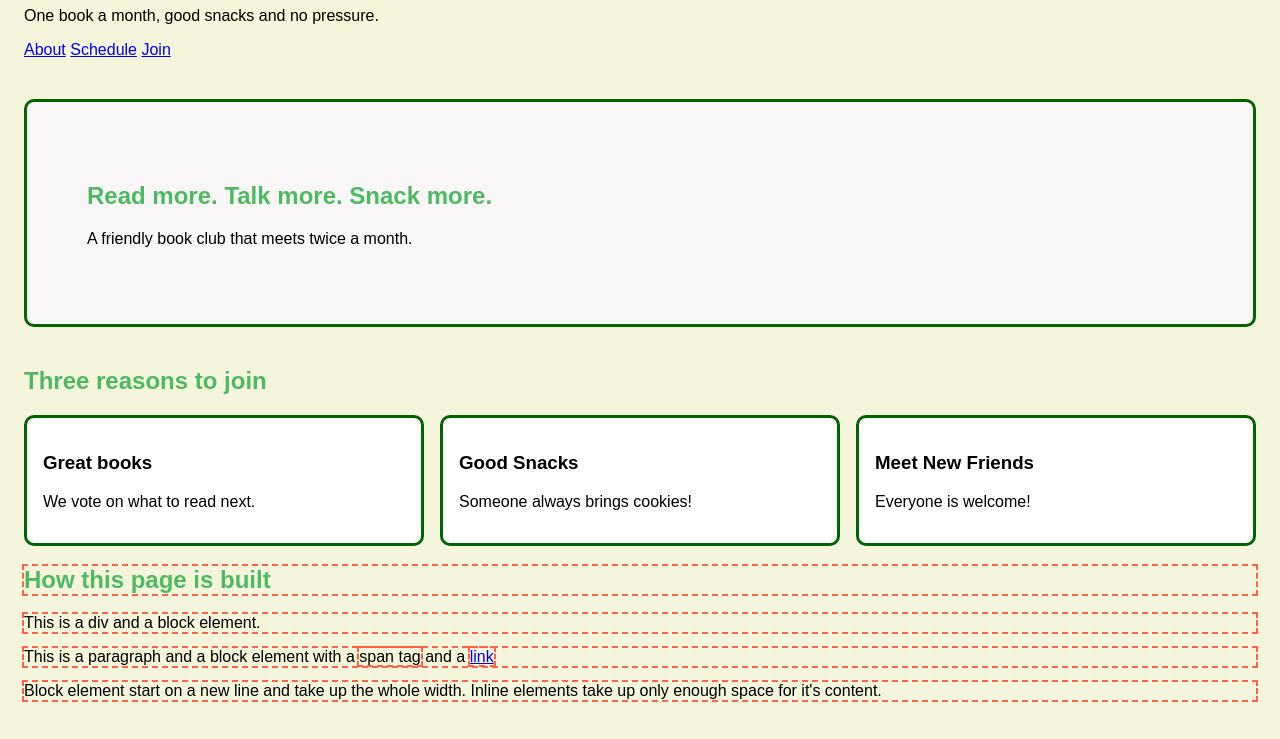
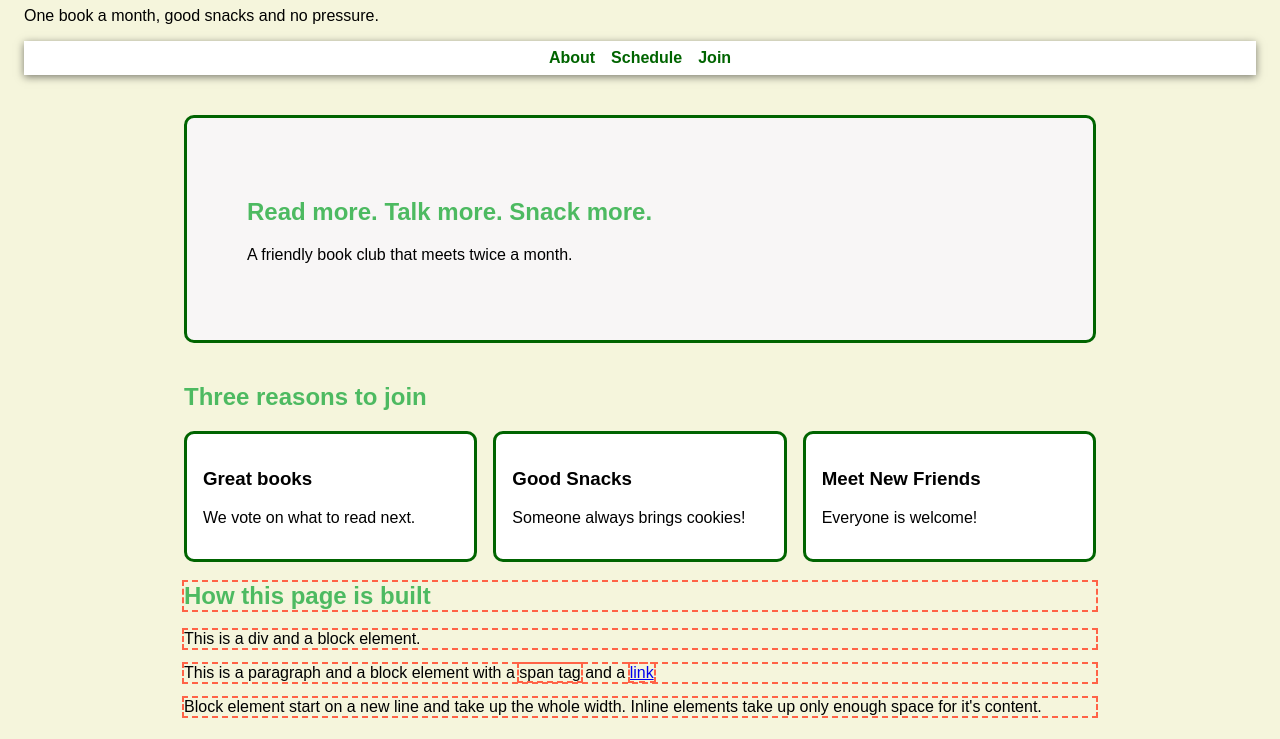
Before and after one commit to JenniferT9462/signup-page, a plain HTML site: page index.html in a window 1280 px wide. Shown: the part 73-812 px from the top of the page. Drawn offline with Linux system fonts and the light colour scheme.

Commit message:
nav and main styles

```diff
--- a/style.css
+++ b/style.css
@@ -18,6 +18,12 @@ body {
   margin: 0 24px;
 
   background-color: beige;
+}
+
+main {
+  max-width: 60rem;
+  margin: 0 auto;
+  padding: 0 24px;
 }
 
 h1 {
@@ -121,3 +127,26 @@ form {
 .compare * {
   outline: 2px dashed tomato;
 }
+
+/* Nav styles */
+nav {
+  display: flex;
+  gap: 16px;
+  justify-content: center;
+  background-color: white;
+  padding: 8px 16px;
+  box-shadow: 0 2px 8px rgba(0, 0, 0, 0.5);
+}
+
+nav a {
+  text-decoration: none;
+  color: darkgreen;
+  font-weight: bold;
+}
+
+nav a:hover {
+  background-color: darkgreen;
+  color: white;
+  padding: 4px;
+  border-radius: 6px;
+}
```
